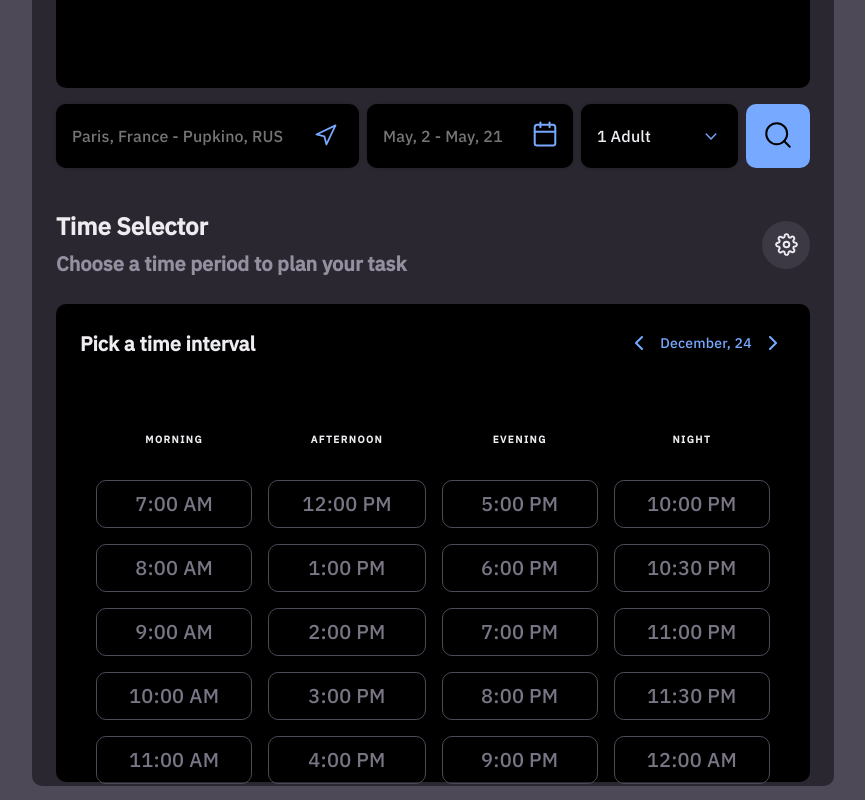
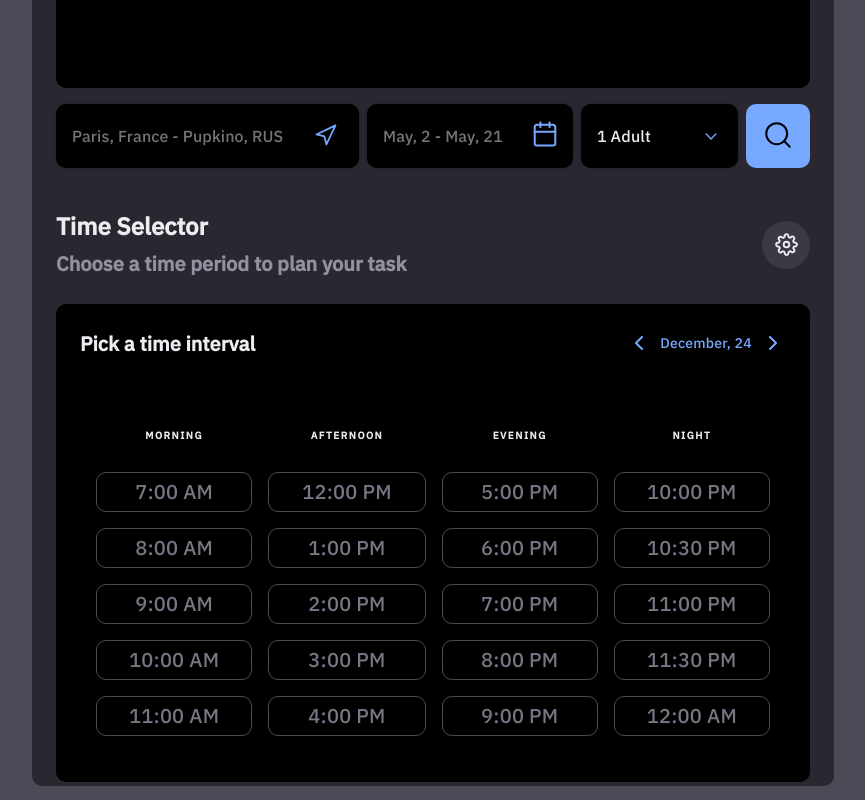
Before and after one commit to Iveta1232/calendar, a plain HTML site: page index.html in a window 1280 px wide. Shown: the part 588-1388 px from the top of the page, without its empty margins (118-983 px from the left). Drawn offline with Linux system fonts and the light colour scheme.

Commit message:
added time-table

```diff
--- a/css/style.scss
+++ b/css/style.scss
@@ -471,13 +471,6 @@ input[type="text" i] {
   letter-spacing: 1.5px;
   color: #EEECF1;
 }
-.time-table-day th {
-  height: 16px;
-  margin-bottom: 16px;
-}
-.table-time-selector {
-
-}
 .time-table td {
   font-family: IBM Plex Sans;
   font-style: normal;
```
Also changed, not shown: css/style.css, 1 other file.
